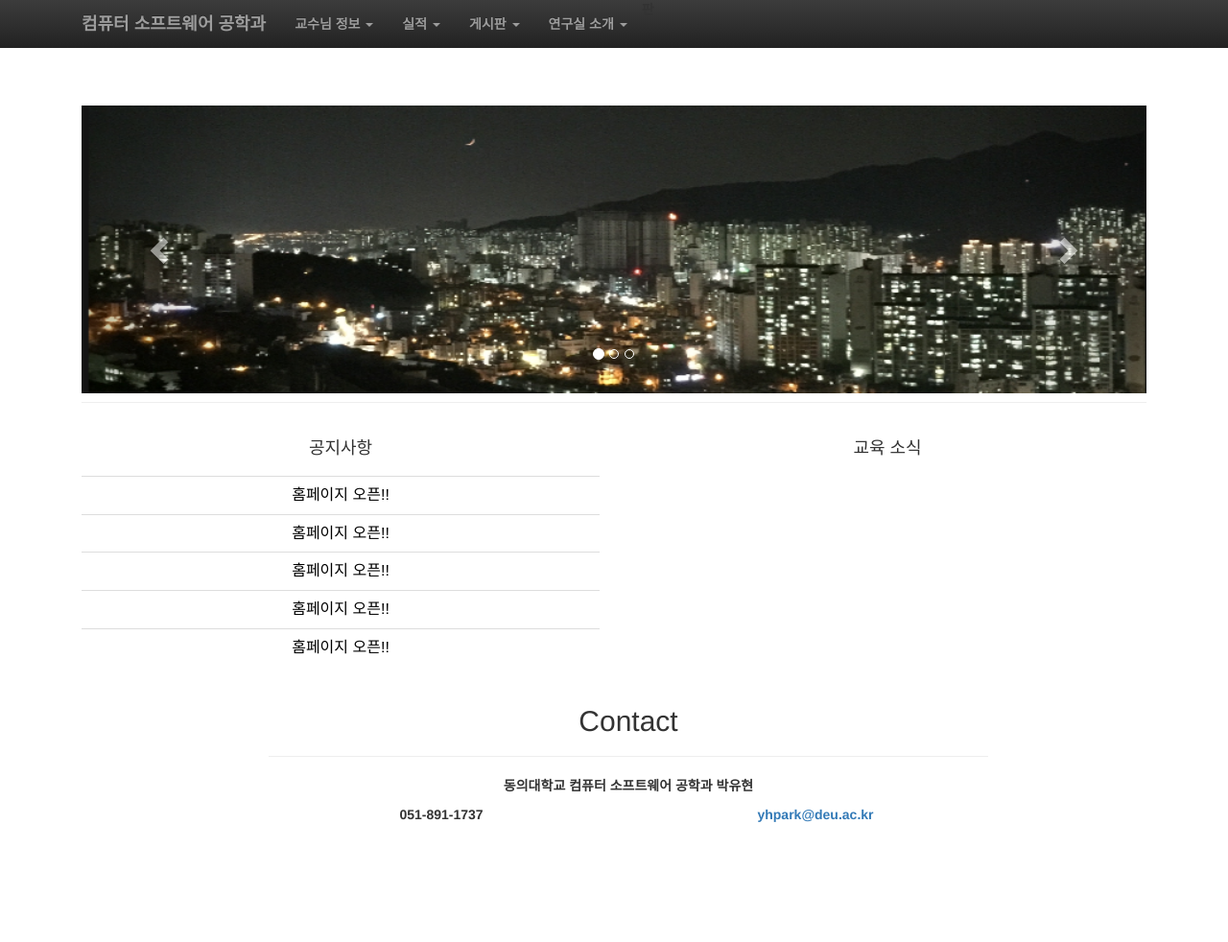
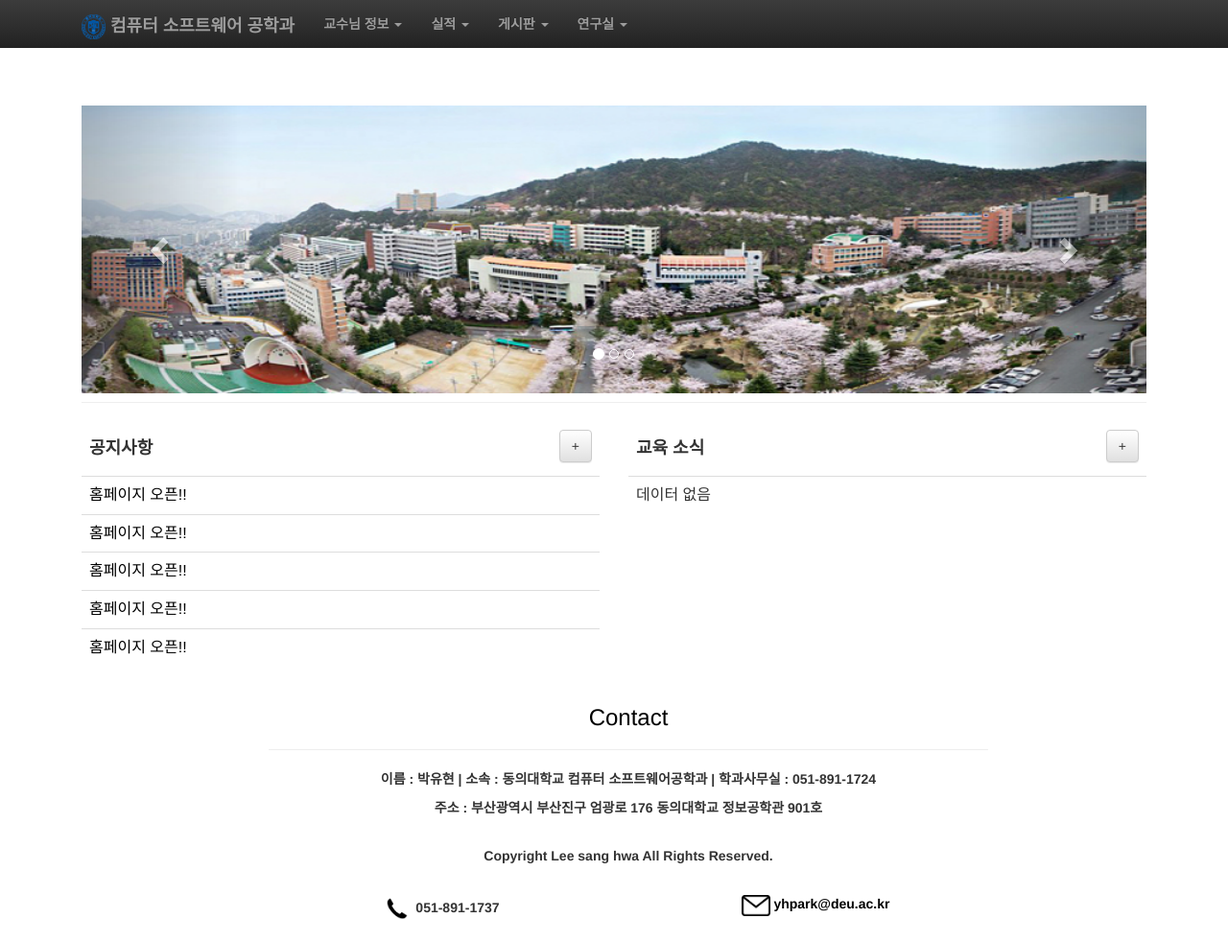
Before and after one commit to jajaspider/yhpark_professor, a Django app: page / in a window 1280 px wide. Shown: the whole page at 96% size. Before the commit the page ends 857 px from the top, so only its background shows below. Run offline with Django 3.2, Linux system fonts and the light colour scheme; data comes from the database, SQL or seed files in the repository; both versions use the stored data as it was after the commit; some libraries are stand-ins or nearby versions.

Commit message:
최종 완료

```diff
--- a/yhpark/templates/yhpark/base.html
+++ b/yhpark/templates/yhpark/base.html
@@ -1,5 +1,6 @@
 {% load staticfiles %}
 <html>
+
 <head>
   <!-- 합쳐지고 최소화된 최신 CSS -->
   <link rel="stylesheet" href='{% static "bootstrap-3.3.2-dist/css/bootstrap.css" %}'>
@@ -15,10 +16,12 @@
     body {
       padding-top: 70px;
     }
+
     img {
       margin: 0 auto;
       height: 440px;
     }
+
   </style>
 </head>
 
@@ -27,16 +30,15 @@
     <!-- navigation bar 어두운색 설정, 화면 상단에 고정 -->
     <div class="container">
       <div class="navbar-header">
-                    <a class="navbar-brand" href="{% url 'index' %}">
-                        <span class=""></span><!-- 이 부분에 아이콘 삽입 -->
+        <a class="navbar-brand " href="{% url 'index' %}">
+                        <span class=""><img src="{% static 'mainimg.png' %}" style="width:25px;height:auto;"></img></span><!-- 이 부분에 아이콘 삽입 -->
                         <strong>컴퓨터 소프트웨어 공학과<strong>
                     </a>
       </div>
       <div class="navbar-collapse">
         <ul class="nav navbar-nav">
           <li class="dropdown">
-                            <a class="dropdown-toggle" data-toggle="dropdown"
-                               href="#" role="button" aria-expanded="false" aria-haspopup="true">
+            <a class="dropdown-toggle" data-toggle="dropdown" href="#" role="button" aria-expanded="false" aria-haspopup="true">
                                    교수님 정보
                                    <span class="caret"></span>
                             </a>
@@ -45,8 +47,7 @@
             </ul>
           </li>
           <li class="dropdown">
-                            <a class="dropdown-toggle" data-toggle="dropdown"
-                               href="#" role="button" aria-expanded="false" aria-haspopup="true">
+            <a class="dropdown-toggle" data-toggle="dropdown" href="#" role="button" aria-expanded="false" aria-haspopup="true">
                                    실적
                                    <span class="caret"></span>
                             </a>
@@ -57,9 +58,9 @@
               <li><a href="#">PROJECT</a></li>
             </ul>
           </li>
-                        판<li class="dropdown">
-                            <a class="dropdown-toggle" data-toggle="dropdown"
-                               href="#" role="button" aria-expanded="false" aria-haspopup="true">
+
+          <li class="dropdown">
+            <a class="dropdown-toggle" data-toggle="dropdown" href="#" role="button" aria-expanded="false" aria-haspopup="true">
                                    게시판
                                    <span class="caret"></span>
                             </a>
@@ -71,13 +72,12 @@
             </ul>
           </li>
           <li class="dropdown">
-                            <a class="dropdown-toggle" data-toggle="dropdown"
-                               href="#" role="button" aria-expanded="false" aria-haspopup="true">
-                                   연구실 소개
+            <a class="dropdown-toggle" data-toggle="dropdown" href="#" role="button" aria-expanded="false" aria-haspopup="true">
+                                   연구실
                                    <span class="caret"></span>
                             </a>
             <ul class="dropdown-menu" role="menu">
-                                <li><a href="#">연구원 소개</a></li>
+              <li><a href="{% url 'student' %}">연구원 소개</a></li>
               <li><a href="#">연구실 전용 게시판</a></li>
             </ul>
           </li>
@@ -87,27 +87,30 @@
       </div>
     </div>
   </div>
-{% block content %}
-{% endblock %}
-    <section id="contact">
+  {% block content %} {% endblock %}
+  <section id="contact" style="background-color:white;">
     <div class="container">
       <div class="row">
         <div class="col-lg-8 col-lg-offset-2 text-center">
-                    <h2 class="section-heading">Contact</h2>
+          <h3 class="section-heading" style="color:black;">Contact</h3>
           <hr class="primary">
-                    <p>동의대학교 컴퓨터 소프트웨어 공학과 박유현</p>
+          <p>이름 : 박유현 | 소속 : 동의대학교 컴퓨터 소프트웨어공학과 | 학과사무실 : 051-891-1724</p>
+          <p>주소 : 부산광역시 부산진구 엄광로 176 동의대학교 정보공학관 901호</p>
+          <br>
+          <p>Copyright Lee sang hwa All Rights Reserved.</p>
+          <br>
         </div>
         <div class="col-lg-4 col-lg-offset-2 text-center">
-                    <i class="fa fa-phone fa-3x sr-contact"></i>
-                    <p>051-891-1737</p>
+          <img src='{% static "call.png" %}' style="width:30px;height:auto;"></img> 051-891-1737
         </div>
         <div class="col-lg-4 text-center">
-                    <i class="fa fa-envelope-o fa-3x sr-contact"></i>
-                    <p><a href="mailto:yhpark@deu.ac.kr">yhpark@deu.ac.kr</a></p>
+          <img src='{% static "mail.png" %}' style="width:30px;height:auto;"></img><a style="color:black;text-decoration:none;" href="mailto:yhpark@deu.ac.kr"> yhpark@deu.ac.kr</a>
         </div>
       </div>
+      <br>
+
     </div>
   </section>
+</body>
 
-    </body>
 </html>
--- a/yhpark/templates/yhpark/index.html
+++ b/yhpark/templates/yhpark/index.html
@@ -17,14 +17,15 @@
               <!-- 배너 이미지 -->
               <div class="item active">
                 <!-- 이미지 1 -->
-                <img src='{% static "banner1.PNG" %}' alt="banner1" style="width:100%;height:300px;">
+                <img src='{% static "banner1.png" %}' alt="banner1" style="width:100%;height:300px;">
               </div>
               <div class="item">
-                <img src='{% static "banner2.PNG" %}' alt="banner2" style="width:100%;height:300px;">
+                <img src='{% static "banner2.png" %}' alt="banner2" style="width:100%;height:300px;">
               </div>
               <div class="item">
-                <img src='{% static "banner3.PNG" %}' alt="banner3" style="width:100%;height:300px;">
+                <img src='{% static "banner3.png" %}' alt="banner3" style="width:100%;height:300px;">
               </div>
+
             </div>
             <a class="left carousel-control" href="#banner" role="button" data-slide="prev">
                                         <span class="glyphicon glyphicon-chevron-left" aria-hidden="true"></span>
@@ -42,15 +43,18 @@
         <form>
           <table class="table table-hover">
             <thead>
-              <tr class="text-center">
+
+              <tr>
                 <td>
-                  <h4>공지사항</h4></td>
+                  <a class="btn btn-default pull-right" onclick="location.href={% url 'notice' %}">+</a>
+                  <h4><b>공지사항</b></h4></td>
+
               </tr>
             </thead>
             {% if noticelist %}
             <tbody>
               {% for boardRow in noticelist %}
-              <tr class="text-center">
+              <tr>
                 <td><a style="color:black;" href={% url 'notice_datail' pk=boardRow.id %}>{{ boardRow.title }}</a></td>
               </tr>
               {% endfor %}
@@ -70,9 +74,10 @@
         <form>
           <table class="table table-hover">
             <thead>
-              <tr class="text-center">
+              <tr>
                 <td>
-                  <h4>교육 소식</h4></td>
+                  <a class="btn btn-default pull-right">+</a>
+                  <h4><b>교육 소식</h4><b></td>
               </tr>
             </thead>
             {% if boardList %}
@@ -85,6 +90,12 @@
               </tr>
               {% endfor %}
             </tbody>
+            {% else %}
+            <tbody>
+              <tr>
+                <td>데이터 없음</td>
+              </tr>
+            </tbody>
             {% endif %}
           </table>
         </form>
--- a/yhpark/urls.py
+++ b/yhpark/urls.py
@@ -9,4 +9,5 @@ urlpatterns = [
     url(r'^notice/', views.notice, name='notice'),
     url(r'^notice_datail/(?P<pk>\d+)/$', views.notice_datail, name='notice_datail'),
     url(r'^professor/', views.professor, name='professor'),
+    url(r'^student/', views.student, name='student'),
 ] + static(settings.MEDIA_URL, document_root=settings.MEDIA_ROOT)
--- a/yhpark/views.py
+++ b/yhpark/views.py
@@ -32,3 +32,6 @@ def notice_datail(request,pk):
 
 def professor(request):
     return render(request,'yhpark/professor_info.html')
+
+def student(request):
+    return render(request,'yhpark/student.html')
```
Also changed, not shown: yhpark/templates/yhpark/notice.html (+8 -8 lines), yhpark/templates/yhpark/professor_info.html (+7 -0 lines), yhpark/templates/yhpark/student.html (added, +161 -0 lines), db.sqlite3, yhpark/static/banner1.PNG (deleted), yhpark/static/banner1.png (added), yhpark/static/banner2.PNG (deleted), yhpark/static/banner2.png (added), yhpark/static/banner3.PNG (deleted), yhpark/static/banner3.png (added), yhpark/static/call.png (added), yhpark/static/mail.png (added), yhpark/static/mainimg.png (added), yhpark/static/trophy.png (added). Lines whose indentation alone changed are shown as unchanged.
